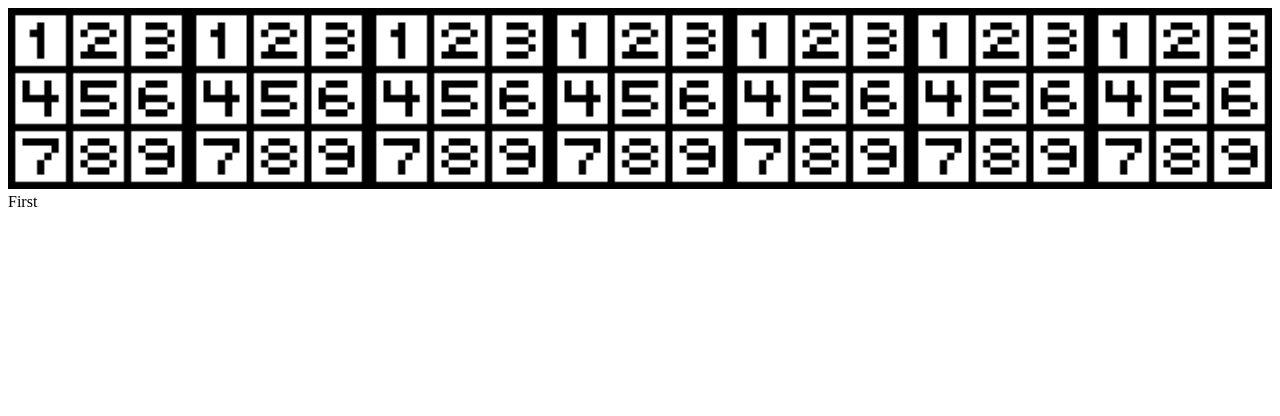
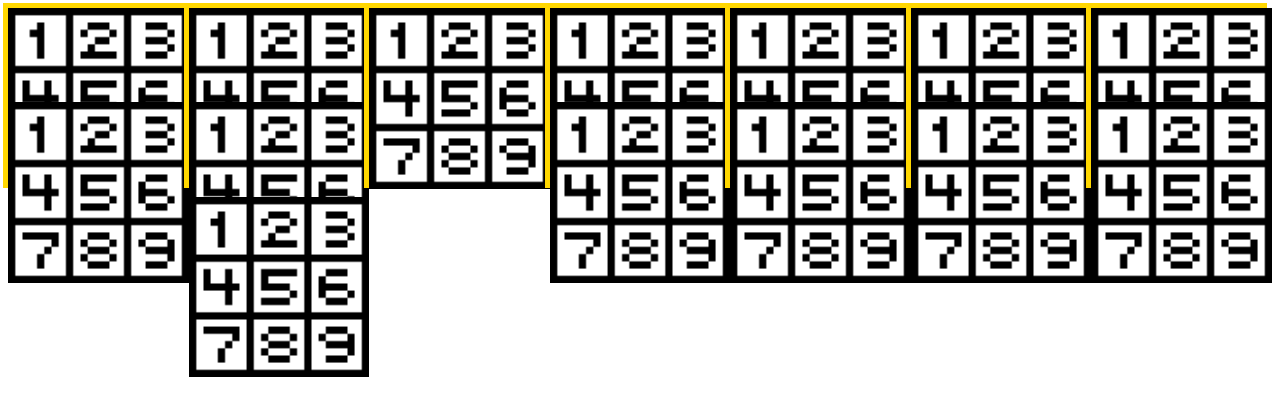
Before and after one commit to Terenbris/SudokuWeb, a plain HTML site: page solitaire.html in a window 1280 px wide. Both pictures are taken after a click on the element 98 px from the left and 100 px from the top of the page. Drawn offline with Linux system fonts and the light colour scheme.

Commit message:
test solitaire

```diff
--- a/solitaire.css
+++ b/solitaire.css
@@ -4,8 +4,18 @@
 
 .column {
   flex: 50%;
+  max-width: 5cm;
 }
 
 img {
   width: 100%;
 }
+
+.boardCard {
+  margin-top: -50%;
+}
+
+.base {
+  box-shadow: -5px -5px gold;
+  margin-bottom: -50%;
+}
--- a/solitaire.html
+++ b/solitaire.html
@@ -7,25 +7,32 @@
   <body>
     <div class="row">
       <div class="column">
-        <div id="div1" onclick="Select('div1');"><img src="sudoku.png"></div>
+        <div id="base1" class="base" onclick="Select('base1');"><img src="sudoku.png"></div>
+        <div id="div1" class="boardCard" onclick="Select('div1');"><img src="sudoku.png"></div>
       </div>
       <div class="column">
-        <div id="div2" onclick="Select('div2');"><img src="sudoku.png"></div>
+        <div id="base2" class="base" onclick="Select('base2');"><img src="sudoku.png"></div>
+        <div id="div2" class="boardCard" onclick="Select('div2');"><img src="sudoku.png">
+          <div id="div3" class="boardCard" onclick="Select('div3');"><img src="sudoku.png"></div></div>
       </div>
       <div class="column">
-        <div id="div3" onclick="Select('div3');"><img src="sudoku.png"></div>
+        <div id="base3" class="base" onclick="Select('base3');"><img src="sudoku.png"></div>
       </div>
       <div class="column">
-        <div id="div4" onclick="Select('div4');"><img src="sudoku.png"></div>
+        <div id="base4" class="base" onclick="Select('base4');"><img src="sudoku.png"></div>
+        <div id="div4" class="boardCard" onclick="Select('div4');"><img src="sudoku.png"></div>
       </div>
       <div class="column">
-        <div id="div5" onclick="Select('div5');"><img src="sudoku.png"></div>
+        <div id="base5" class="base" onclick="Select('base5');"><img src="sudoku.png"></div>
+        <div id="div5" class="boardCard" onclick="Select('div5');"><img src="sudoku.png"></div>
       </div>
       <div class="column">
-        <div id="div6" onclick="Select('div6');"><img src="sudoku.png"></div>
+        <div id="base6" class="base" onclick="Select('base6');"><img src="sudoku.png"></div>
+        <div id="div6" class="boardCard" onclick="Select('div6');"><img src="sudoku.png"></div>
       </div>
       <div class="column">
-        <div id="div7" onclick="Select('div7');"><img src="sudoku.png"></div>
+        <div id="base7" class="base" onclick="Select('base7');"><img src="sudoku.png"></div>
+        <div id="div7" class="boardCard" onclick="Select('div7');"><img src="sudoku.png"></div>
       </div>
     </div>
 
--- a/solitaireJS.js
+++ b/solitaireJS.js
@@ -1,20 +1,38 @@
 second = false;
 first = "";
-pId = "";
 function Select(id) {
     if (second) {
-        second = false;
-        Second(id);
+        second = Second(id);
         return null;
     }
-    second = true;
+    else
+    {
+        second = First(id);
+        return null;
+    }
+}
+
+function First(id) {
+    if (document.getElementById(id).className == "base") {
+        return false;
+    }
     first = id;
-    pId = document.getElementById(id).parentElement.id;
-    document.getElementById(id).innerHTML += "First";
+    document.getElementById(id).innerHTML = "<img src='sudoku.png'>First";
+    return true;
 }
 
 function Second(id) {
-    document.getElementById(id).parentElement.appendChild(document.getElementById(first));
-    document.getElementById(pId).removeChild(document.getElementById(first));
-    document.getElementById(id).innerHTML += "Second";
+    if (document.getElementById(first).contains(document.getElementById(id)) || document.getElementById(id).id == first) {
+        console.log("Failure");
+        return true;
+    }
+    prnt = document.getElementById(id).parentNode;
+    insertChild = document.getElementById(first).nextSibling;
+    while (document.getElementById(first).nextSibling != null) {
+        prnt.appendChild(document.getElementById(first).nextSibling);
+    }
+    prnt.insertBefore(document.getElementById(first), insertChild);
+    document.getElementById(id).innerHTML = "<img src='sudoku.png'>Second";
+    first = "";
+    return false;
 }
```
